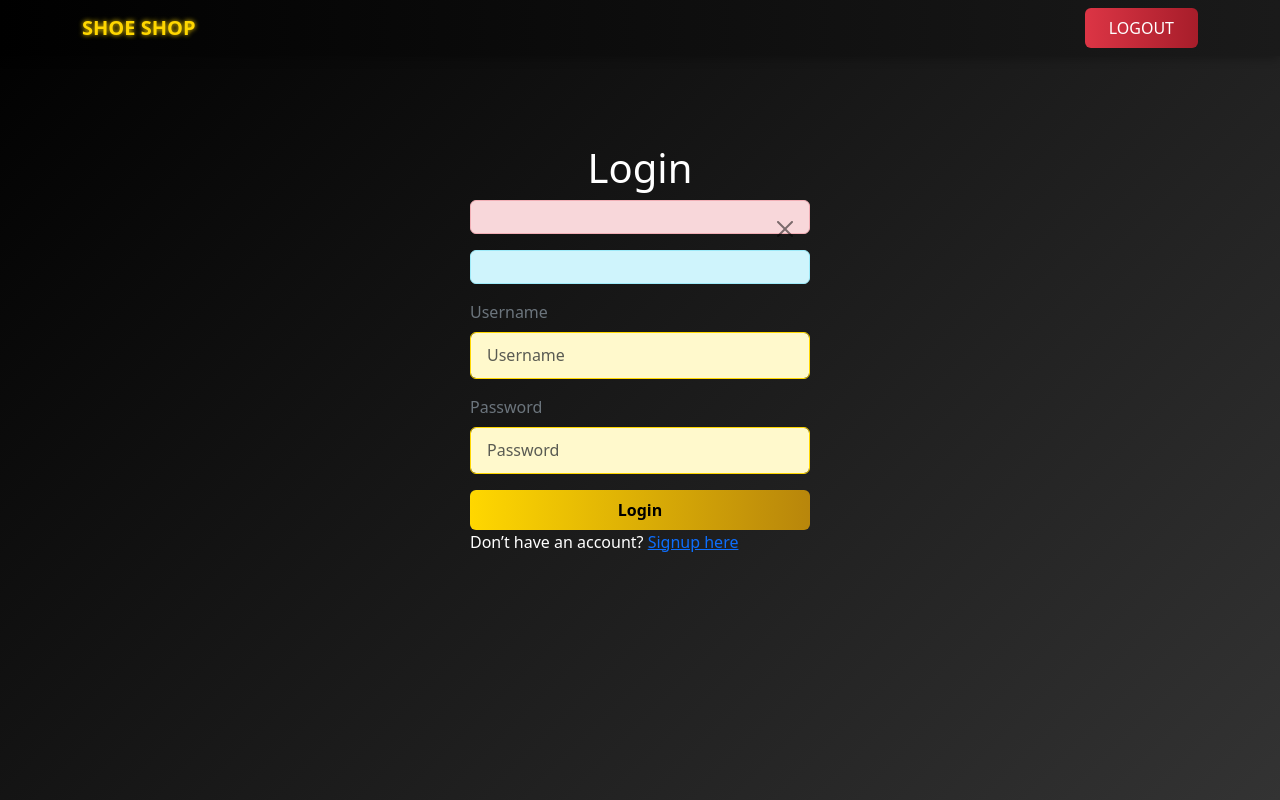
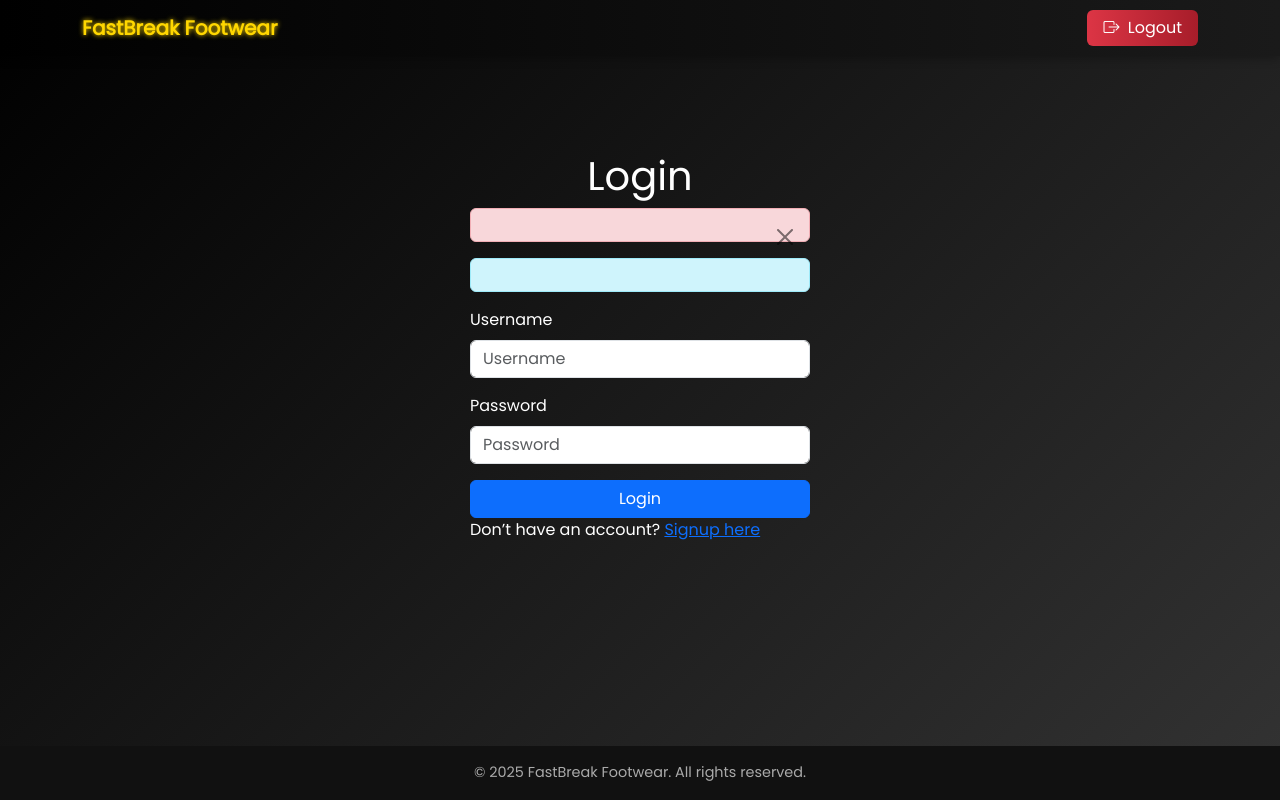
Before and after one commit to Perez-15/codeigniter4_ShoeShop, a CodeIgniter 4 app: the page made by app/Views/auth/login.php in a window 1280 px wide. Run offline with PHP 8.4 and a stand-in for CodeIgniter, Linux system fonts and the light colour scheme; the template is opened without the code that fills it, so the values that code supplies are empty; some libraries are stand-ins or nearby versions.

Commit message:
Update main.php

```diff
--- a/app/Views/layouts/main.php
+++ b/app/Views/layouts/main.php
@@ -4,6 +4,8 @@
     <meta charset="UTF-8">
     <title><?= esc($title ?? 'Shoe Shop') ?> </title>
     <link href="https://cdn.jsdelivr.net/npm/bootstrap@5.3.0/dist/css/bootstrap.min.css" rel="stylesheet">
+    <link rel="stylesheet" href="https://cdn.jsdelivr.net/npm/bootstrap-icons@1.10.5/font/bootstrap-icons.css">
+    <link href="https://fonts.googleapis.com/css2?family=Poppins&display=swap" rel="stylesheet">
     <style>
         :root {
             --primary-color: #000000;
@@ -22,78 +24,55 @@
             color: #fff;
             display: flex;
             flex-direction: column;
+            font-family: 'Poppins', sans-serif;
         }
+
         .navbar {
             background: linear-gradient(to right, #000000, #1a1a1a);
             box-shadow: 0 2px 10px rgb(0 0 0 / 0.3);
         }
+
         .navbar-brand {
             font-weight: 600;
             color: var(--secondary-color) !important;
             text-shadow: 0 0 5px #FFD700;
         }
+
+        .btn-logout {
+            font-weight: 500;
+            background: linear-gradient(to right, #dc3545, #a71d2a);
+            border: none;
+            padding: 0.4rem 1rem;
+            color: white;
+        }
+
+        .btn-logout:hover {
+            background: linear-gradient(to right, #a71d2a, #dc3545);
+        }
+
         main.container {
             flex: 1;
-            padding: 1.5rem;
+            padding: 2rem 1.5rem;
         }
-        .form-wrapper {
-            max-width: 420px;
-            padding: 0 15px;
-            margin: 0 auto;
+
+        footer {
+            background-color: #111;
+            color: #aaa;
+            text-align: center;
+            padding: 1rem 0;
+            font-size: 0.9rem;
         }
-        .card {
-            border-radius: 8px;
-            overflow: hidden;
-            box-shadow: 0 4px 15px rgb(0 0 0 / 0.3);
-            background: var(--card-gradient);
-            border: none;
-        }
-        .card-body {
-            padding: 2rem;
-        }
-        .form-control {
-            background-color: #fff9cc;
-            border: 1px solid #FFD700;
-            padding: 0.65rem 1rem;
-            transition: all 0.3s ease;
-        }
-        .form-control:focus {
-            border-color: #FFD700;
-            box-shadow: 0 0 0 0.25rem #FFD70040;
-            background-color: #ffffff;
-        }
-        .form-label {
-            font-weight: 500;
-            color: var(--light-text);
-            margin-bottom: 0.5rem;
-        }
-        .btn-primary {
-            background: var(--button-gradient);
-            border: none;
-            font-weight: 600;
-            padding: 0.5rem 1.5rem;
-            color: black;
-            transition: all 0.3s ease;
-        }
-        .btn-primary:hover {
-            background: linear-gradient(to right, #b8860b 0%, #FFD700 100%);
-            transform: scale(1.05);
-        }
-        .btn-danger {
-            background: linear-gradient(to right, #dc3545, #a71d2a);
-            border: none;
-            font-weight: 500;
-            padding: 0.5rem 1.5rem;
-        }
+
     </style>
 </head>
 <body>
     <nav class="navbar navbar-expand-lg navbar-dark">
-        <div class="container">
-            <a class="navbar-brand" href="">SHOE SHOP</a>
-
+        <div class="container d-flex justify-content-between align-items-center">
+            <a class="navbar-brand" href="<?= site_url('/shoes') ?>">FastBreak Footwear</a>
             <?php if (session()->get('is_logged_in')): ?>
-                <a href="<?= site_url('/logout') ?>" class="btn btn-danger">LOGOUT</a>
+                <a href="<?= site_url('/logout') ?>" class="btn btn-logout">
+                    <i class="bi bi-box-arrow-right me-1"></i> Logout
+                </a>
             <?php endif; ?>
         </div>
     </nav>
@@ -102,5 +81,8 @@
         <?= $this->renderSection('content') ?>
     </main>
 
+    <footer>
+        &copy; <?= date('Y') ?> FastBreak Footwear. All rights reserved.
+    </footer>
 </body>
 </html>
```
